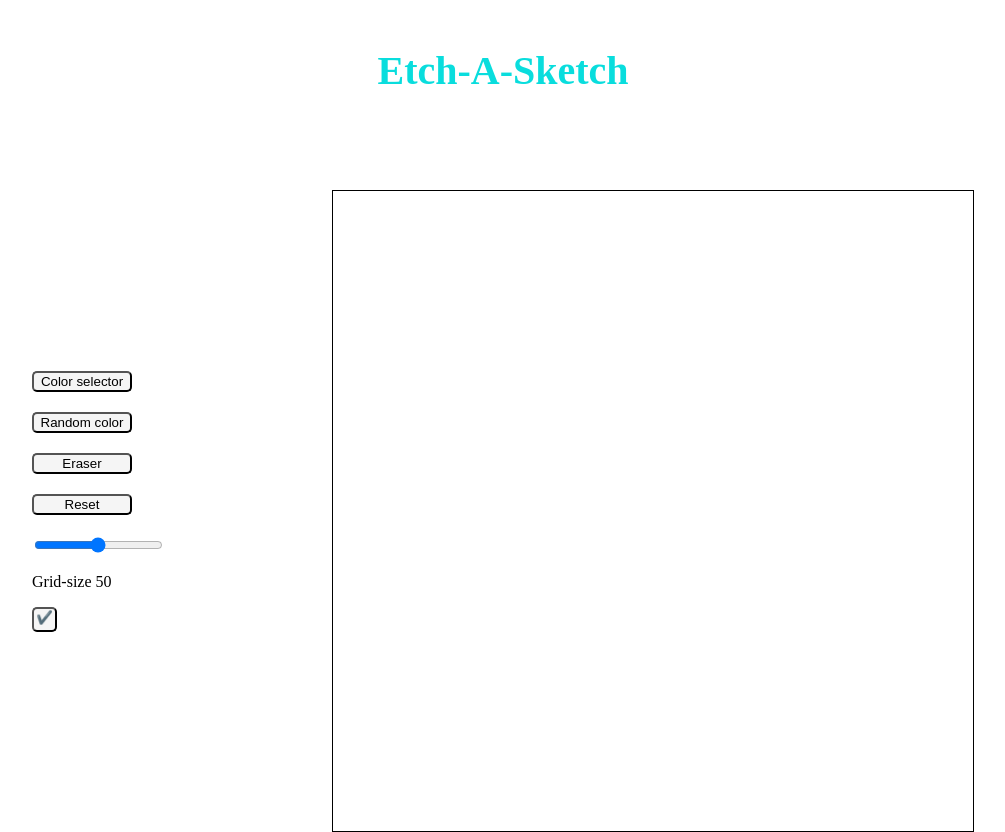
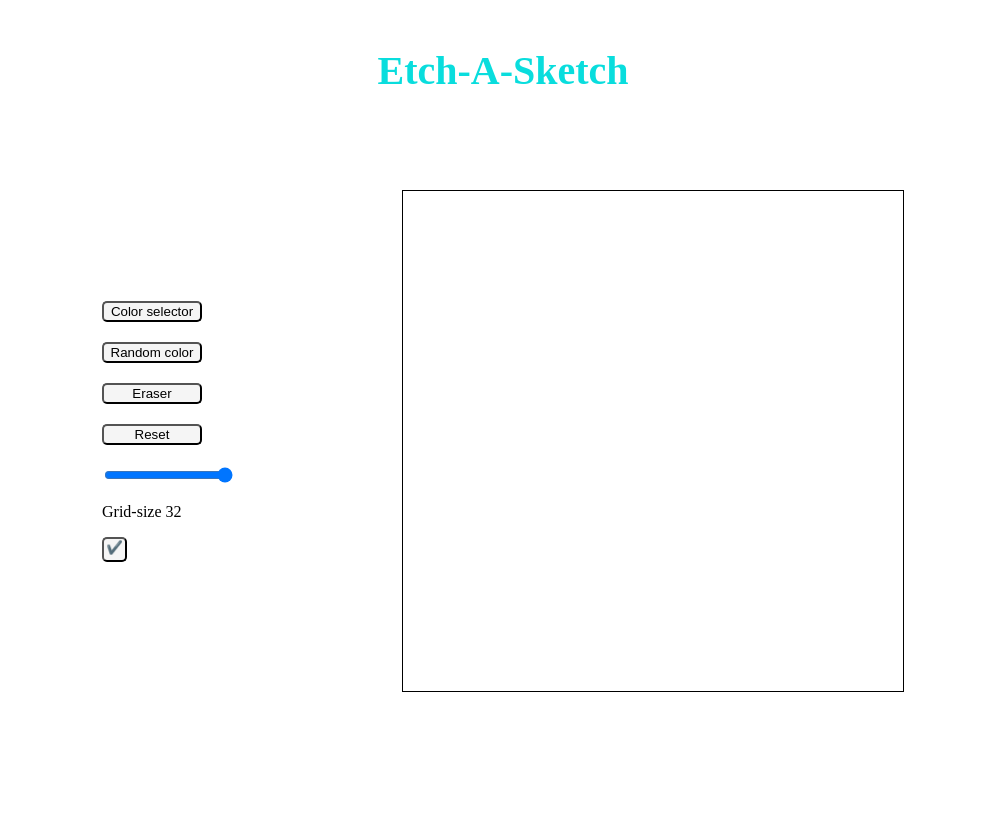
Before and after one commit to dzatorski/sketch-a-etch, a plain HTML site: page index.html in a window 1280 px wide. Shown: the whole page, without its empty margins (137-1142 px from the left). After the commit the page ends 800 px from the top, so only its background shows below. Drawn offline with Linux system fonts and the light colour scheme.

Commit message:
Grid fixed

```diff
--- a/index.html
+++ b/index.html
@@ -21,8 +21,8 @@
             <input
               type="range"
               min="1"
-              max="100"
-              value="50"
+              max="32"
+              value="32"
               class="slider"
               id="grid-size"
             />
--- a/script.js
+++ b/script.js
@@ -3,28 +3,24 @@ const eraserButton = document.querySelector(`.eraser-button`);
 const resetButton = document.querySelector(`.reset-button`);
 const colorModal = document.getElementById("color-modal");
 const gridNumber = document.getElementById("demo");
+const grid = document.querySelector(`.square-container`);
 let rgb = ``;
-let gridSize = 16;
+let gridSize = 32;
 const openModal = document.getElementById("color-button");
 const closeModal = document.getElementsByClassName(`close`)[0];
 
 const gridMaker = () => {
+  grid.style.gridTemplateColumns = `repeat(${gridSize}, 1fr)`;
+  grid.style.gridTemplateRows = `repeat(${gridSize}, 1fr)`;
   for (let i = 0; i < gridSize * gridSize; i++) {
-    const grid = document.querySelector(`.square-container`);
     const box = document.createElement(`div`);
     box.className = `box`;
     grid.appendChild(box);
   }
 };
 gridMaker();
+
 const boxes = document.querySelectorAll(`.box`);
-const colorBoxes = () => {
-  for (const box of boxes) {
-    box.addEventListener(`click`, () => {
-      box.style.background = `${rgb}`;
-    });
-  }
-};
 const flyOver = () => {
   for (const box of boxes) {
     box.addEventListener("mouseover", () => {
@@ -48,6 +44,11 @@ const randomColor = () => {
   colorBoxes();
   flyOver();
 };
+const resetColors = () => {
+  for (const box of boxes) {
+    box.style.background = `white`;
+  }
+};
 
 randomButton.addEventListener(`click`, () => {
   randomColor();
@@ -56,14 +57,15 @@ eraserButton.addEventListener(`click`, () => {
   eraser();
 });
 resetButton.addEventListener(`click`, () => {
-  for (const box of boxes) {
-    box.style.background = `white`;
-  }
+  resetColors();
 });
 
-var slider = document.getElementById("grid-size");
-var output = document.getElementById("demo");
+let slider = document.getElementById("grid-size");
+let output = document.getElementById("demo");
 output.innerHTML = slider.value;
 slider.oninput = function () {
   gridSize = Number((output.innerHTML = this.value));
+  resetColors();
+  gridMaker();
+  flyOver();
 };
--- a/style.css
+++ b/style.css
@@ -34,17 +34,15 @@ html {
   max-height: 960px;
 }
 .square-container {
-  max-width: 960px;
-  max-height: 960px;
+  width: 500px;
+  height: 500px;
   display: grid;
-  grid-template-columns: repeat(16, 1fr);
-  grid-template-rows: repeat(16, 1fr);
   border: 1px solid;
   margin-left: 100px;
 }
 .box {
-  height: 40px;
-  width: 40px;
+  max-height: 50px;
+  max-width: 50px;
   background: white;
 }
 button {
```
